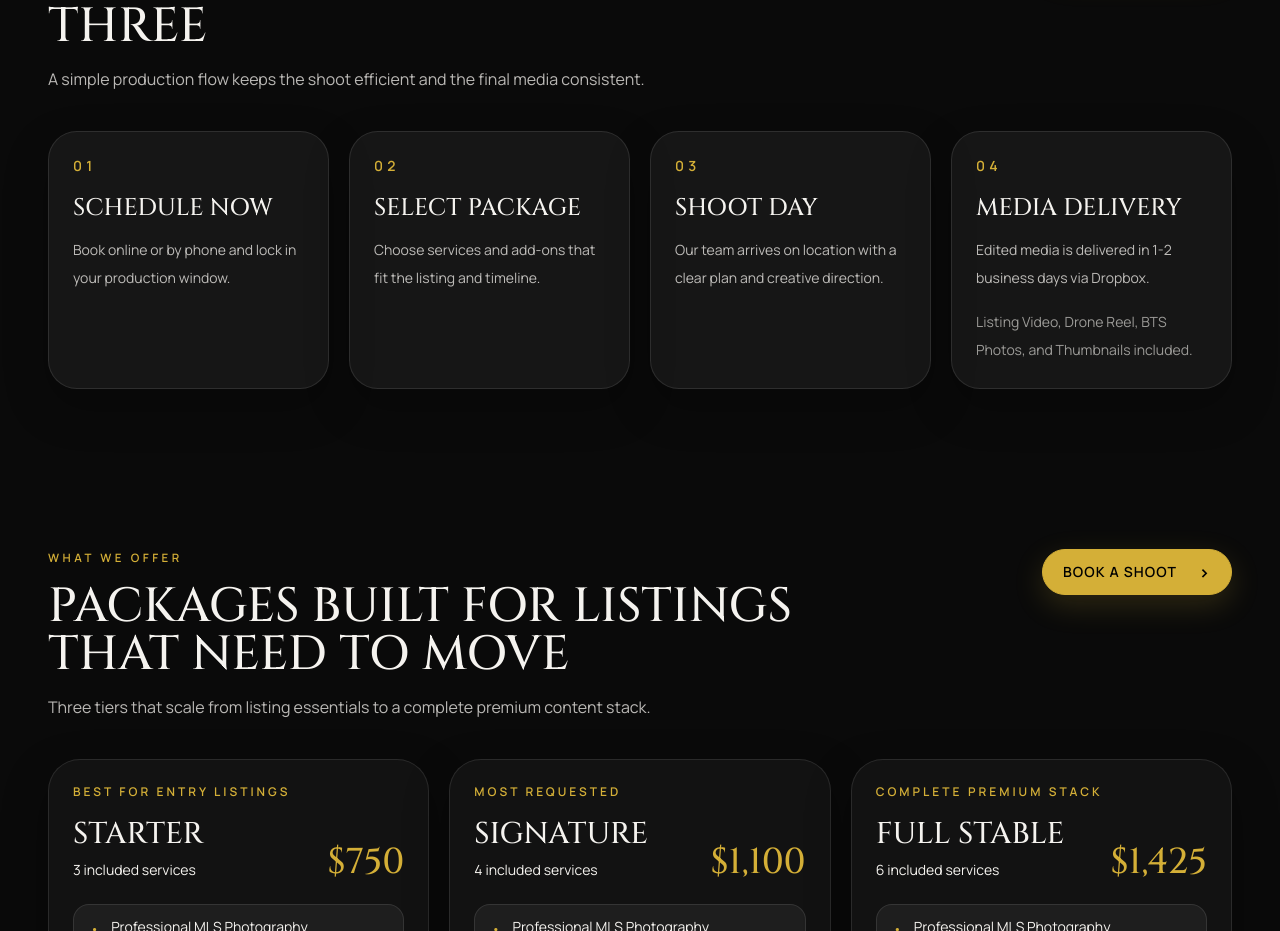
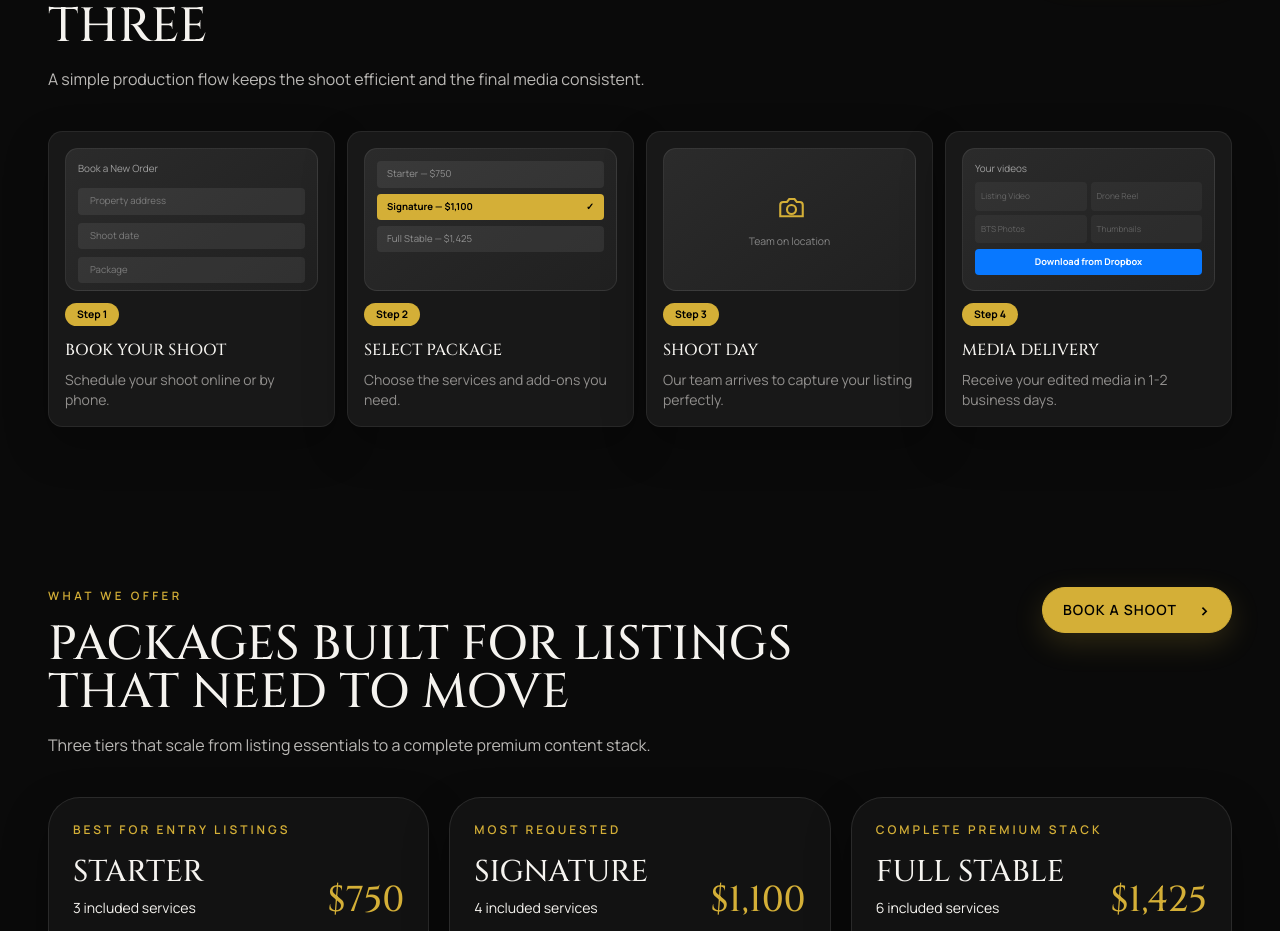
Before and after one commit to sailesh-tamang/BlackCrownStudio, a React (Vite) app: page / in a window 1280 px wide. Shown: the part 943-1874 px from the top of the page. Built offline with nearby package versions, Linux system fonts and the light colour scheme.

Commit message:
fixing the issues

```diff
--- a/src/components/BlackCrownStudioPage.jsx
+++ b/src/components/BlackCrownStudioPage.jsx
@@ -16,25 +16,24 @@ const navItems = [
 
 const processSteps = [
   {
-    number: '01',
-    title: 'Schedule Now',
-    description: 'Book online or by phone and lock in your production window.',
-  },
-  {
-    number: '02',
+    number: '1',
+    title: 'Book Your Shoot',
+    description: 'Schedule your shoot online or by phone.',
+  },
+  {
+    number: '2',
     title: 'Select Package',
-    description: 'Choose services and add-ons that fit the listing and timeline.',
-  },
-  {
-    number: '03',
+    description: 'Choose the services and add-ons you need.',
+  },
+  {
+    number: '3',
     title: 'Shoot Day',
-    description: 'Our team arrives on location with a clear plan and creative direction.',
-  },
-  {
-    number: '04',
+    description: 'Our team arrives to capture your listing perfectly.',
+  },
+  {
+    number: '4',
     title: 'Media Delivery',
-    description: 'Edited media is delivered in 1-2 business days via Dropbox.',
-    detail: 'Listing Video, Drone Reel, BTS Photos, and Thumbnails included.',
+    description: 'Receive your edited media in 1-2 business days.',
   },
 ]
 
@@ -826,6 +825,44 @@ function HeroSection() {
 }
 
 function ProcessSection() {
+  const previews = [
+    <div className="grid gap-2" key="booking-preview">
+      <p className="mb-1 text-[0.62rem] text-white/55">Book a New Order</p>
+      {['Property address', 'Shoot date', 'Package'].map((label) => (
+        <div key={label} className="rounded bg-white/[0.07] px-3 py-1.5 text-[0.6rem] text-white/35">{label}</div>
+      ))}
+    </div>,
+    <div className="grid gap-1.5" key="package-preview">
+      {['Starter — $750', 'Signature — $1,100', 'Full Stable — $1,425'].map((label, index) => (
+        <div
+          key={label}
+          className={`flex items-center justify-between rounded px-2.5 py-1.5 text-[0.6rem] ${
+            index === 1 ? 'bg-accent font-bold text-black' : 'bg-white/[0.07] text-white/45'
+          }`}
+        >
+          <span>{label}</span>
+          {index === 1 && <span aria-hidden="true">✓</span>}
+        </div>
+      ))}
+    </div>,
+    <div className="flex h-full flex-col items-center justify-center gap-2 text-accent" key="shoot-preview">
+      <svg viewBox="0 0 48 48" fill="none" stroke="currentColor" strokeWidth="2.8" className="h-9 w-9" aria-hidden="true">
+        <path d="M15 16h5l3-4h7l3 4h4a4 4 0 0 1 4 4v15H11V20a4 4 0 0 1 4-4Z" />
+        <circle cx="26" cy="26" r="6" />
+      </svg>
+      <p className="text-[0.65rem] text-white/45">Team on location</p>
+    </div>,
+    <div className="grid gap-1.5" key="delivery-preview">
+      <p className="text-[0.62rem] text-white/55">Your videos</p>
+      <div className="grid grid-cols-2 gap-1">
+        {['Listing Video', 'Drone Reel', 'BTS Photos', 'Thumbnails'].map((label) => (
+          <div key={label} className="rounded bg-white/[0.045] px-1.5 py-2 text-[0.52rem] text-white/25">{label}</div>
+        ))}
+      </div>
+      <div className="rounded bg-[#0878ff] py-1.5 text-center text-[0.58rem] font-bold text-white">Download from Dropbox</div>
+    </div>,
+  ]
+
   return (
     <Reveal id="process" variant="dark">
       <div className="grid gap-5 lg:grid-cols-[minmax(0,1fr)_auto] lg:items-start">
@@ -843,18 +880,22 @@ function ProcessSection() {
         </div>
       </div>
 
-      <div className="mt-10 grid gap-5 md:grid-cols-2 xl:grid-cols-4">
-        {processSteps.map((step) => (
+      <div className="mt-10 grid gap-3 md:grid-cols-2 xl:grid-cols-4">
+        {processSteps.map((step, index) => (
           <motion.article
             key={step.number}
-            className="rounded-[1.8rem] border border-white/10 bg-white/5 p-6 shadow-[0_18px_44px_rgba(0,0,0,0.25)] transition-shadow duration-300"
+            className="rounded-[0.9rem] border border-white/[0.07] bg-[#181818] p-4 shadow-[0_18px_44px_rgba(0,0,0,0.25)] transition-shadow duration-300"
             whileHover={{ y: -6, scale: 1.01 }}
             whileTap={{ scale: 0.99 }}
           >
-            <p className="text-sm font-semibold uppercase tracking-[0.3em] text-accent">{step.number}</p>
-            <h3 className="mt-4 font-display text-2xl uppercase text-pearl">{step.title}</h3>
-            <p className="mt-3 text-sm leading-7 text-pearl/75">{step.description}</p>
-            {step.detail && <p className="mt-4 text-sm leading-7 text-pearl/60">{step.detail}</p>}
+            <div className="h-[8.9rem] rounded-[0.8rem] border border-white/[0.08] bg-[linear-gradient(145deg,#2b2b2b,#202020)] p-3">
+              {previews[index]}
+            </div>
+            <p className="mt-3 inline-flex rounded-full bg-accent px-3 py-1 text-[0.65rem] font-bold text-black">
+              Step {step.number}
+            </p>
+            <h3 className="mt-3 font-display text-base uppercase text-pearl">{step.title}</h3>
+            <p className="mt-2 text-sm leading-5 text-pearl/55">{step.description}</p>
           </motion.article>
         ))}
       </div>
```
